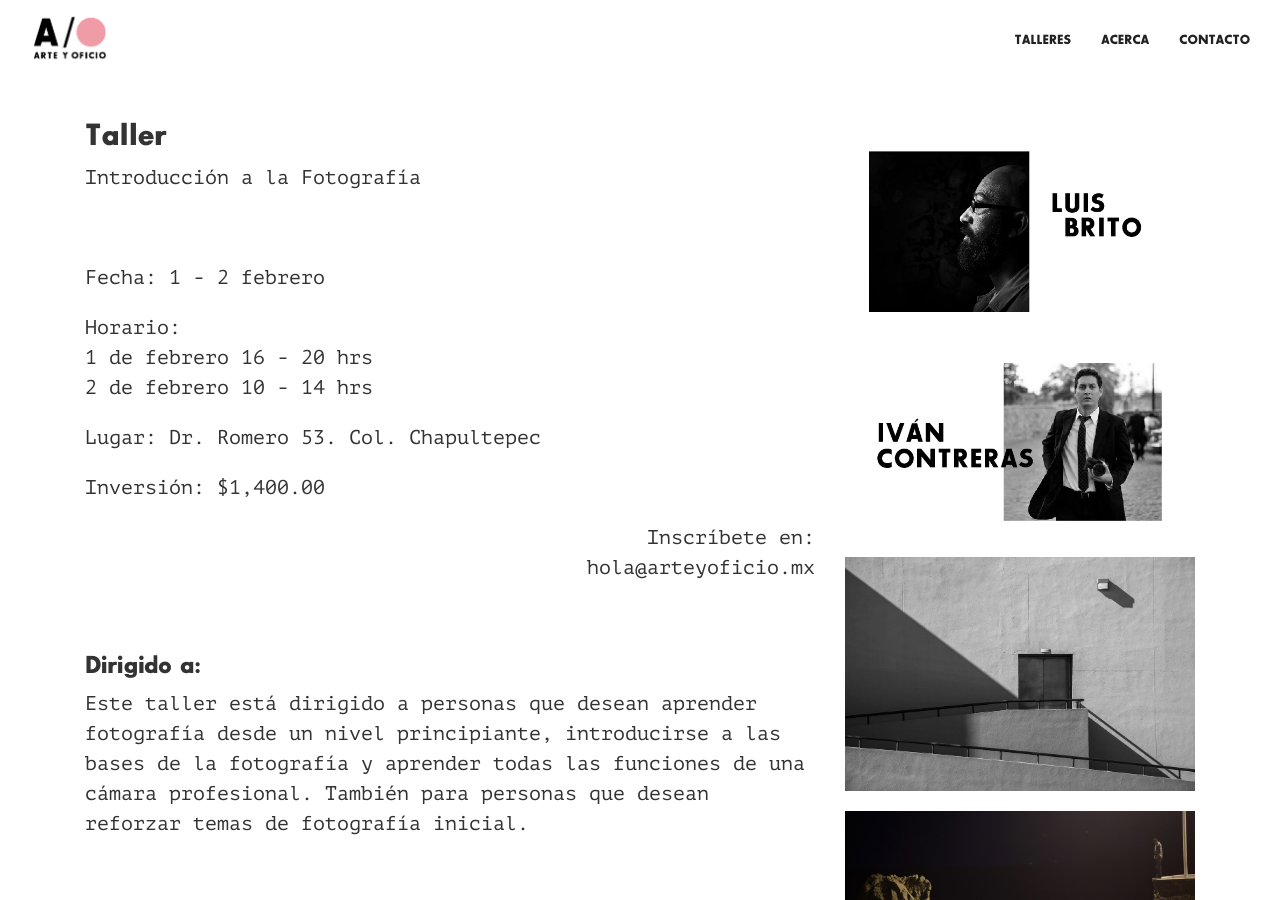
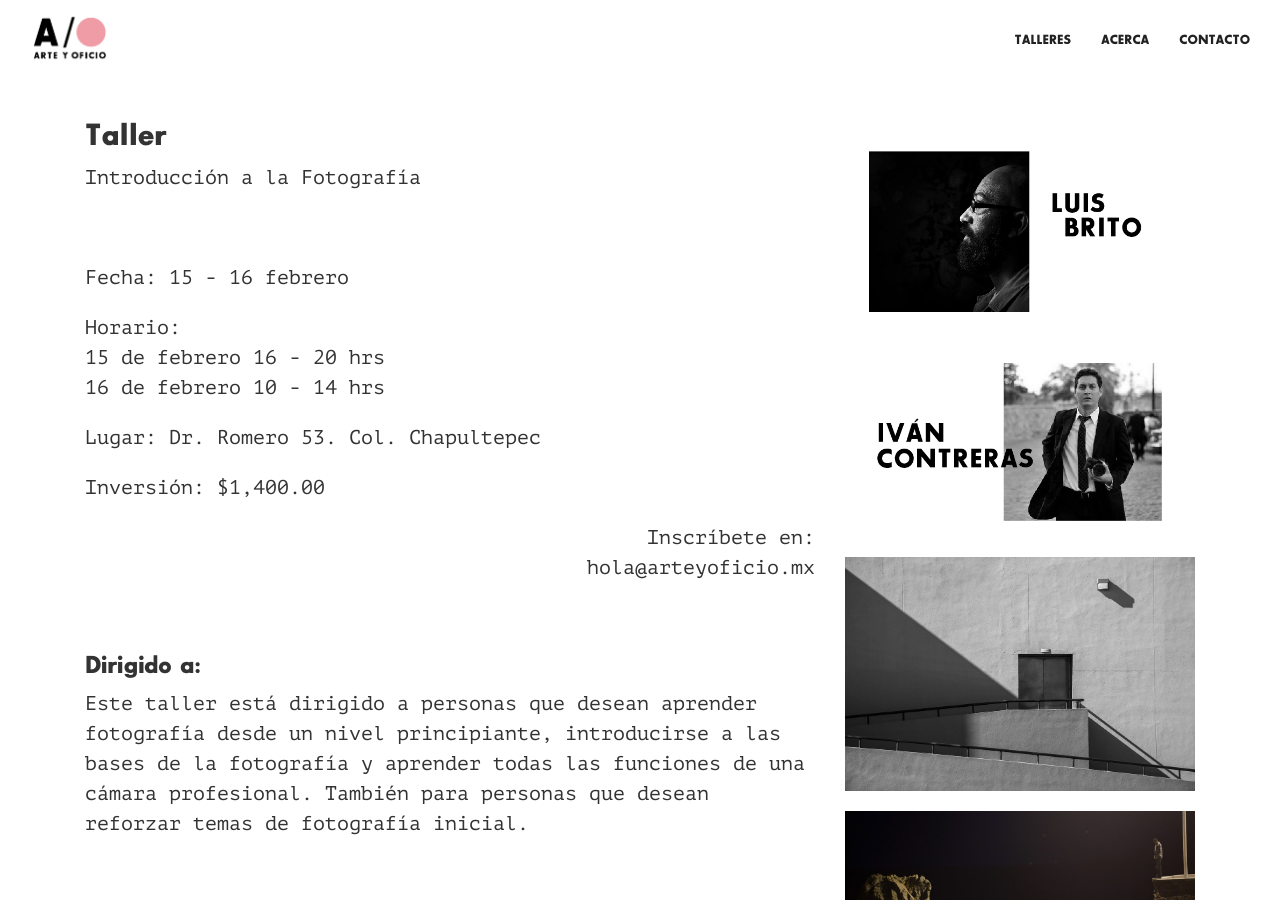
Before and after one commit to defvol/ayo, a Jekyll site: the page built from taller.md, in a window 1280 px wide and 900 px high. Built offline with Jekyll 4.4.1, drawn with Linux system fonts in a browser that asks for light colours; comment, search, counter and statistics services are not loaded.

Commit message:
New workshop dates

```diff
--- a/taller.md
+++ b/taller.md
@@ -16,9 +16,9 @@ Introducción a la Fotografía
 
 <br />
 
-Fecha: 1 - 2 febrero
+Fecha: 15 - 16 febrero
 
-Horario:<br />1 de febrero 16 - 20 hrs<br />2 de febrero 10 - 14 hrs
+Horario:<br />15 de febrero 16 - 20 hrs<br />16 de febrero 10 - 14 hrs
 
 Lugar: Dr. Romero 53. Col. Chapultepec
 
```
